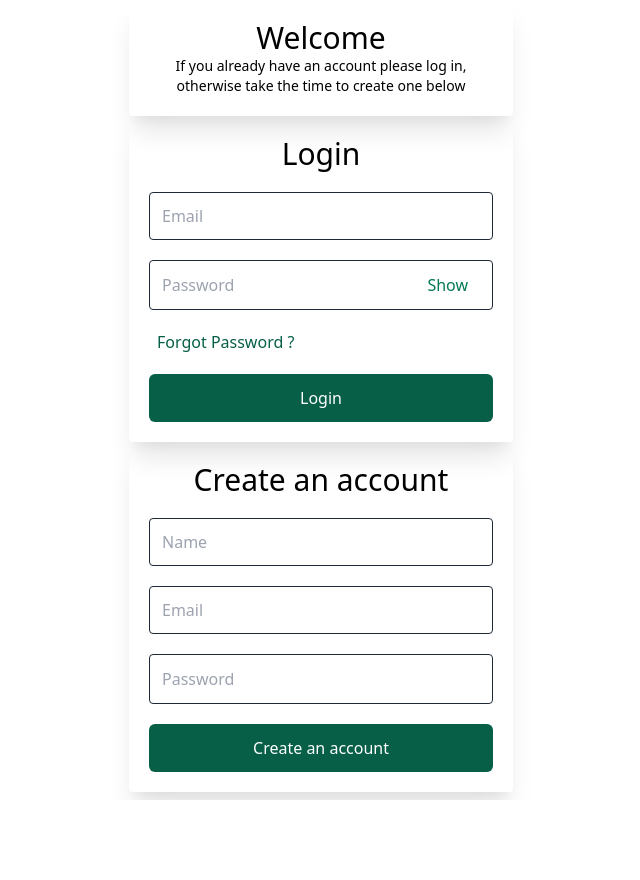
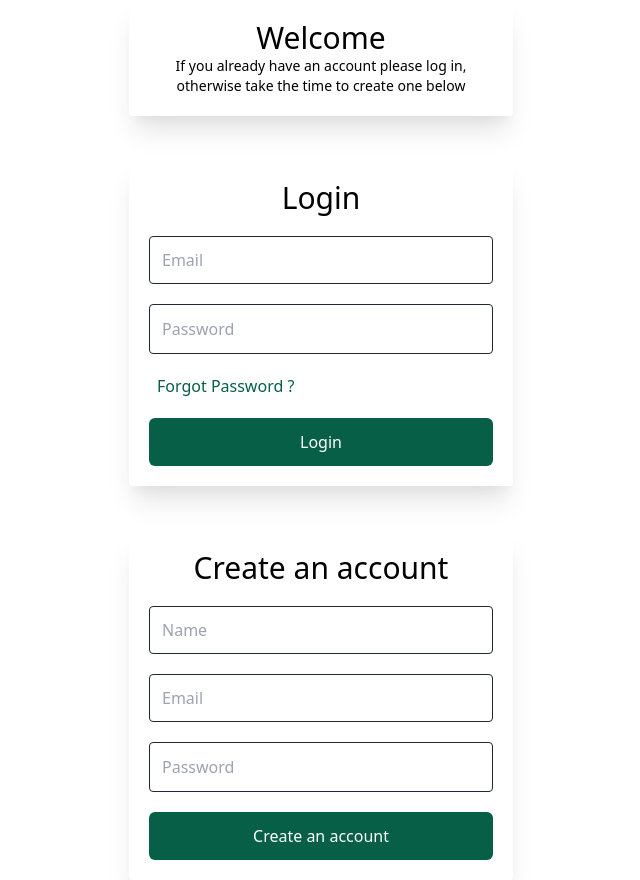
Before and after one commit to carterVenne/Gone_Fishin, a React (Create React App) app in the folder gonefishin/: page /#/Login in a window 1280 px wide. Shown: the whole page, without its empty margins (319-959 px from the left). Before the commit the page ends 800 px from the top, so only its background shows below. Built offline with nearby package versions, Linux system fonts and the light colour scheme; what google-maps-react would draw is missing.

Commit message:
reactive buttons

```diff
--- a/gonefishin/src/components/AccountCreationBtn.js
+++ b/gonefishin/src/components/AccountCreationBtn.js
@@ -3,7 +3,7 @@ import '../styles/main.css';
 
 function AccountCreationBtn(props) {
     return (
-      <button onClick={props.onClick} class="text-center w-full bg-green-800 rounded-md text-white py-3 font-medium"> Create an account </button>
+      <button onClick={props.onClick} class="text-center w-full bg-green-800 hover:bg-yellow-800 rounded-md text-white py-3 font-medium"> Create an account </button>
     );
   }
 
--- a/gonefishin/src/components/LoginBtn.js
+++ b/gonefishin/src/components/LoginBtn.js
@@ -1,6 +1,6 @@
 // import React from "react";
 // import '../styles/main.css';
-// import { useAuth0 } from "@auth0/auth0-react";
+
 
 // function LoginBtn(props) {
 //     const { loginWithRedirect } = useAuth0();
--- a/gonefishin/src/components/LoginCard.js
+++ b/gonefishin/src/components/LoginCard.js
@@ -4,7 +4,7 @@ import LoginForm from "./LoginForm";
 import '../styles/main.css';
 
 function LoginCard() {
-    return <div className="h-auto bg-white flex flex-col space-y-10 object-center items-center">
+    return <div className="h-auto bg-white flex flex-col space-y-10 object-center items-center pb-5">
         <LoginForm/>
     </div>
 }
--- a/gonefishin/src/components/LoginForm.js
+++ b/gonefishin/src/components/LoginForm.js
@@ -12,14 +12,14 @@ function LoginForm() {
                         <input type="text" class="w-full h-12 border border-gray-800 rounded px-3" placeholder="Email" />
                          <div className="w-full flex items-center border border-gray-800 rounded px-3">
                         <input type="text" class="w-4/5 h-12" placeholder="Password" />
-                        <span className="text-green-700 hover:bg-blue-400 rounded-md px-3">Show</span>
+                        {/* <span className="text-green-700 hover:bg-blue-400 rounded-md px-3">Show</span> */}
                 </div>
 
                     <div class="">
-                        <a href="#!" className="font-medium text-green-800 hover:bg-blue-300 rounded-md p-2">Forgot Password ?</a>
+                        <a href="#!" className="font-medium text-green-800 hover:bg-yellow-700 hover:text-white rounded-md p-2">Forgot Password ?</a>
                     </div>
 
-                <button onClick={() => loginWithRedirect()} class="text-center w-full bg-green-800 rounded-md text-white py-3 font-medium">Login</button>
+                <button onClick={() => loginWithRedirect()} class="text-center w-full bg-green-800 hover:bg-yellow-800 rounded-md text-white py-3 font-medium">Login</button>
             </form>
          </div>
     );
--- a/gonefishin/src/components/LoginHeader.js
+++ b/gonefishin/src/components/LoginHeader.js
@@ -3,7 +3,7 @@ import '../styles/main.css';
 
 function LoginHeader () {
     return (
-    <div className="h-auto bg-gray flex flex-col space-y-10 object-center items-center">
+    <div className="h-auto bg-gray flex flex-col space-y-10 object-center items-center pb-5">
         <div className="bg-gray w-96 shadow-xl rounded p-5 pb-5">
             <h1 className="text-3xl font-medium text-center">Welcome</h1>
             <p className="text-sm text-center">If you already have an account please log in, otherwise take the time to create one below</p>
--- a/gonefishin/src/pages/Login/Login.js
+++ b/gonefishin/src/pages/Login/Login.js
@@ -5,9 +5,11 @@ import LoginHeader from "../../components/LoginHeader";
 
 function Login(){
     return(
-    <div className="object-center">
+    <div>
         <LoginHeader/>
+        <br></br>
         <LoginCard/>
+        <br></br>
         <AccountCreationCard/>
     </div>
     )
```
